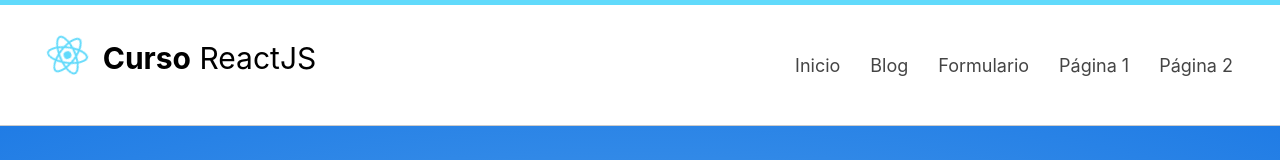
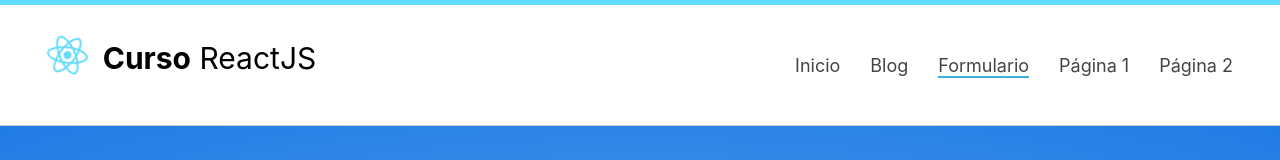
Before and after one commit to Crushedkrz78/repaso-html, a React (Create React App) app in the folder frontEndReact/: page /segunda-ruta in a window 1280 px wide. Shown: the top 160 px of the page. Built offline with nearby package versions, Linux system fonts and the light colour scheme.

Commit message:
175.[React] Rutas activas en React

```diff
--- a/frontEndReact/src/Router.js
+++ b/frontEndReact/src/Router.js
@@ -27,6 +27,7 @@ class Router extends Component {
                     {/* Configurar rutas y páginas */}
                     <Switch>
                         <Route exact path="/" component={Peliculas}/>
+                        <Route exact path="/home" component={Peliculas}/>
                         <Route exact path="/ruta-prueba" component={SeccionPruebas}/>
                         <Route exact path="/segunda-ruta" component={MiComponente}/>
 
--- a/frontEndReact/src/assets/css/App.css
+++ b/frontEndReact/src/assets/css/App.css
@@ -85,6 +85,10 @@ body{
 
 #menu a:hover {
   color: #3cb2d3;
+}
+
+.active {
+  border-bottom: 2px solid #3cb2d3;
 }
 
 #slider {
--- a/frontEndReact/src/components/Header.js
+++ b/frontEndReact/src/components/Header.js
@@ -19,19 +19,19 @@ class Header extends Component {
                     {/*Enlaces de Navegación */}
                     <ul>
                         <li>
-                            <NavLink to="/">Inicio</NavLink>
+                            <NavLink to="/home" activeClassName="active">Inicio</NavLink>
                         </li>
                         <li>
-                            <NavLink to="/ruta-prueba">Blog</NavLink>
+                            <NavLink to="/ruta-prueba" activeClassName="active">Blog</NavLink>
                         </li>
                         <li>
-                            <NavLink to="/segunda-ruta">Formulario</NavLink>
+                            <NavLink to="/segunda-ruta" activeClassName="active">Formulario</NavLink>
                         </li>
                         <li>
-                            <NavLink to="/pagina-1">Página 1</NavLink>
+                            <NavLink to="/pagina-1" activeClassName="active">Página 1</NavLink>
                         </li>
                         <li>
-                            <NavLink to="/pruebas/Cristian/Perez">Página 2</NavLink>
+                            <NavLink to="/pruebas/Cristian/Perez" activeClassName="active">Página 2</NavLink>
                         </li>
                     </ul>
                 </nav>
```
